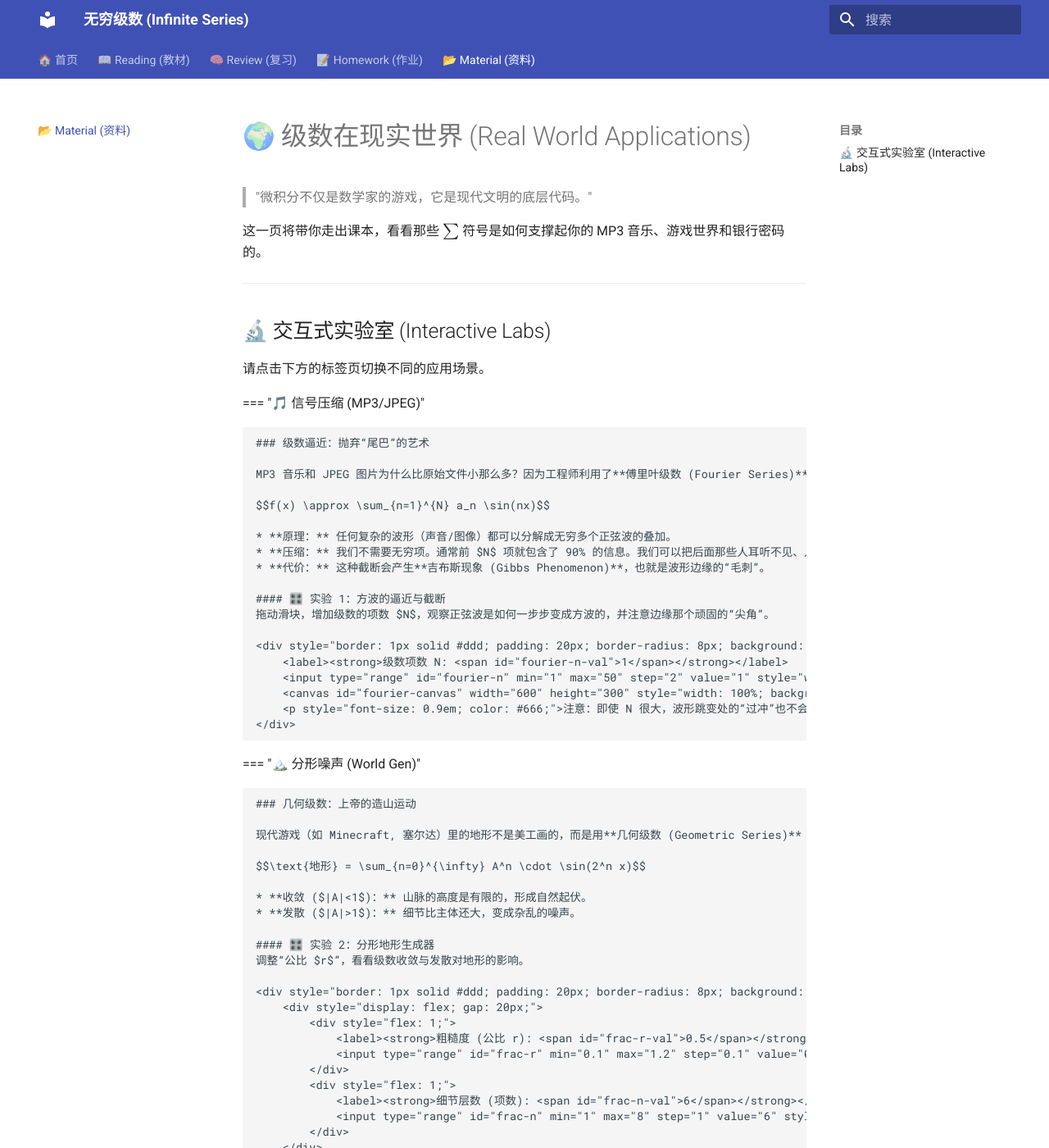
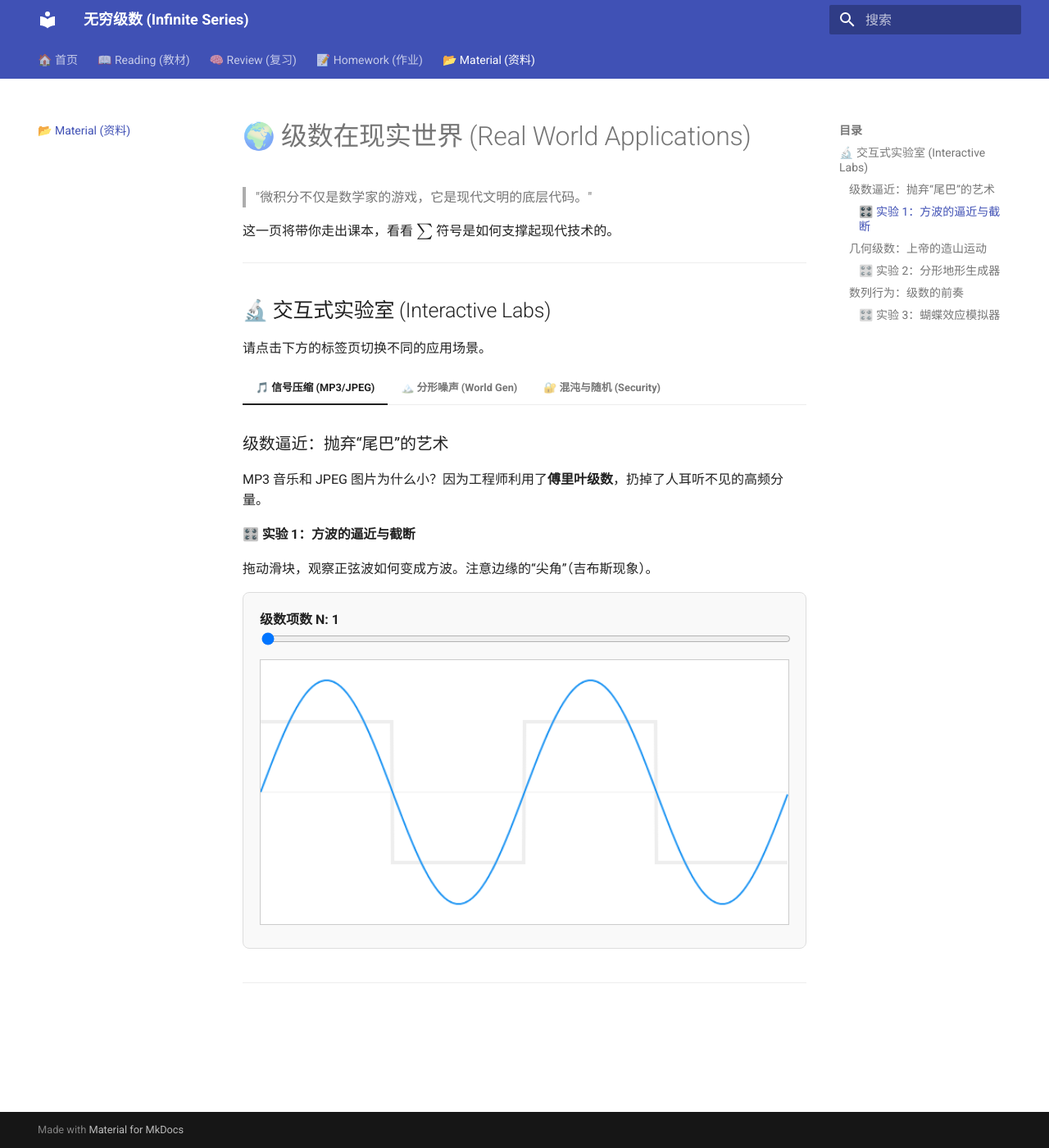
Before and after one commit to umi0924/infinite-series-course, an MkDocs documentation site: the page built from docs/material.md, in a window 1280 px wide and 1400 px high. Shown: the whole window at 82% size. Built offline with MkDocs 1.6.1 and Material for MkDocs 9.7.7, drawn with Linux system fonts in a browser that asks for light colours; some of the changed lines change nothing that is shown; some of the changed text lies outside the part shown.

Commit message:
fix material

```diff
--- a/docs/material.md
+++ b/docs/material.md
@@ -2,7 +2,7 @@
 
 > "微积分不仅是数学家的游戏，它是现代文明的底层代码。"
 
-这一页将带你走出课本，看看那些 $\sum$ 符号是如何支撑起你的 MP3 音乐、游戏世界和银行密码的。
+这一页将带你走出课本，看看 $\sum$ 符号是如何支撑起现代技术的。
 
 ---
 
@@ -14,37 +14,25 @@
 
     ### 级数逼近：抛弃“尾巴”的艺术
 
-    MP3 音乐和 JPEG 图片为什么比原始文件小那么多？因为工程师利用了**傅里叶级数 (Fourier Series)**。
-
-    $$f(x) \approx \sum_{n=1}^{N} a_n \sin(nx)$$
-
-    * **原理：** 任何复杂的波形（声音/图像）都可以分解成无穷多个正弦波的叠加。
-    * **压缩：** 我们不需要无穷项。通常前 $N$ 项就包含了 90% 的信息。我们可以把后面那些人耳听不见、人眼看不清的“高频尾巴”直接扔掉（截断级数）。
-    * **代价：** 这种截断会产生**吉布斯现象 (Gibbs Phenomenon)**，也就是波形边缘的“毛刺”。
+    MP3 音乐和 JPEG 图片为什么小？因为工程师利用了**傅里叶级数**，扔掉了人耳听不见的高频分量。
 
     #### 🎛️ 实验 1：方波的逼近与截断
-    拖动滑块，增加级数的项数 $N$，观察正弦波是如何一步步变成方波的，并注意边缘那个顽固的“尖角”。
+    拖动滑块，观察正弦波如何变成方波。注意边缘的“尖角”（吉布斯现象）。
 
     <div style="border: 1px solid #ddd; padding: 20px; border-radius: 8px; background: #f9f9f9;">
         <label><strong>级数项数 N: <span id="fourier-n-val">1</span></strong></label>
         <input type="range" id="fourier-n" min="1" max="50" step="2" value="1" style="width: 100%;">
         <canvas id="fourier-canvas" width="600" height="300" style="width: 100%; background: white; border: 1px solid #ccc; margin-top: 10px;"></canvas>
-        <p style="font-size: 0.9em; color: #666;">注意：即使 N 很大，波形跳变处的“过冲”也不会消失，这就是吉布斯现象。</p>
     </div>
 
 === "🏔️ 分形噪声 (World Gen)"
 
     ### 几何级数：上帝的造山运动
 
-    现代游戏（如 Minecraft, 塞尔达）里的地形不是美工画的，而是用**几何级数 (Geometric Series)** 算出来的。
-
-    $$\text{地形} = \sum_{n=0}^{\infty} A^n \cdot \sin(2^n x)$$
-
-    * **收敛 ($|A|<1$)：** 山脉的高度是有限的，形成自然起伏。
-    * **发散 ($|A|>1$)：** 细节比主体还大，变成杂乱的噪声。
+    游戏里的地形是用**几何级数**算出来的。
 
     #### 🎛️ 实验 2：分形地形生成器
-    调整“公比 $r$”，看看级数收敛与发散对地形的影响。
+    调整“公比 $r$”，看看级数收敛（山脉）与发散（噪声）的区别。
 
     <div style="border: 1px solid #ddd; padding: 20px; border-radius: 8px; background: #f9f9f9;">
         <div style="display: flex; gap: 20px;">
@@ -53,7 +41,7 @@
                 <input type="range" id="frac-r" min="0.1" max="1.2" step="0.1" value="0.5" style="width: 100%;">
             </div>
             <div style="flex: 1;">
-                <label><strong>细节层数 (项数): <span id="frac-n-val">6</span></strong></label>
+                <label><strong>细节层数: <span id="frac-n-val">6</span></strong></label>
                 <input type="range" id="frac-n" min="1" max="8" step="1" value="6" style="width: 100%;">
             </div>
         </div>
@@ -65,15 +53,10 @@
 
     ### 数列行为：级数的前奏
 
-    在讨论级数求和之前，我们必须先看**数列 (Sequence)** 本身的性质。
-
-    * **收敛数列：** 最终趋向于一个固定值。如果不稳定，它就是**发散**的。
-    * **混沌 (Chaos)：** 一种特殊的发散。它在固定范围内乱跳，看起来像随机数，但完全由公式确定。
-
-    **应用：** 银行和加密货币利用这种“对初始条件极度敏感”的特性（蝴蝶效应）来生成随机密码。如果数列收敛，你的密码就被黑客预测了！
+    如果数列本身就**发散**且**混沌**，它就成了最好的加密工具。
 
     #### 🎛️ 实验 3：蝴蝶效应模拟器
-    对比两个初始值只差 `0.000001` 的序列。在 $r=3.9$ (混沌) 时，它们会在第几步分道扬镳？
+    对比两个初始值只差 `0.000001` 的序列，在 $r=3.9$ 时会发生什么？
 
     <div style="border: 1px solid #ddd; padding: 20px; border-radius: 8px; background: #f9f9f9;">
         <label><strong>生长参数 r: <span id="chaos-r-val">3.90</span></strong></label>
@@ -85,166 +68,132 @@
 ---
 
 <script>
-// === Lab 1: Fourier Series Script ===
+// Lab 1: Fourier
 (function() {
-    const slider = document.getElementById('fourier-n');
-    const label = document.getElementById('fourier-n-val');
-    const canvas = document.getElementById('fourier-canvas');
-    const ctx = canvas.getContext('2d');
+    setTimeout(function() { // 延迟加载以确保 Canvas 已渲染
+        const slider = document.getElementById('fourier-n');
+        const label = document.getElementById('fourier-n-val');
+        const canvas = document.getElementById('fourier-canvas');
+        if(!canvas) return;
+        const ctx = canvas.getContext('2d');
 
-    function draw() {
-        const N = parseInt(slider.value);
-        label.textContent = N;
-        const width = canvas.width;
-        const height = canvas.height;
+        function draw() {
+            const N = parseInt(slider.value);
+            label.textContent = N;
+            const w = canvas.width; const h = canvas.height;
+            ctx.clearRect(0,0,w,h);
 
-        ctx.clearRect(0, 0, width, height);
+            ctx.beginPath(); ctx.strokeStyle='#eee'; ctx.moveTo(0,h/2); ctx.lineTo(w,h/2); ctx.stroke();
 
-        // Draw Axis
-        ctx.beginPath();
-        ctx.strokeStyle = '#eee';
-        ctx.moveTo(0, height/2);
-        ctx.lineTo(width, height/2);
-        ctx.stroke();
+            // Gray Square Wave
+            ctx.beginPath(); ctx.strokeStyle='#eee'; ctx.lineWidth=4;
+            for(let x=0; x<w; x++) {
+                const t = (x/w)*4*Math.PI;
+                const y = (t%(2*Math.PI)<Math.PI) ? -0.8 : 0.8;
+                const py = h/2 + y*(h/3);
+                if(x===0) ctx.moveTo(x,py); else ctx.lineTo(x,py);
+            }
+            ctx.stroke();
 
-        // Draw Target Square Wave (Gray)
-        ctx.beginPath();
-        ctx.strokeStyle = '#eee';
-        ctx.lineWidth = 4;
-        for(let x=0; x<width; x++) {
-            const t = (x / width) * 4 * Math.PI; // 2 periods
-            const y = (t % (2*Math.PI) < Math.PI) ? -0.8 : 0.8;
-            const py = height/2 + y * (height/3);
-            if(x===0) ctx.moveTo(x, py); else ctx.lineTo(x, py);
+            // Blue Fourier
+            ctx.beginPath(); ctx.strokeStyle='#2196F3'; ctx.lineWidth=2;
+            for(let x=0; x<w; x++) {
+                let t = (x/w)*4*Math.PI;
+                let sum = 0;
+                for(let i=1; i<=N; i+=2) sum += (1/i)*Math.sin(i*t);
+                let y = h/2 + sum*(h/3)*-1.27;
+                if(x===0) ctx.moveTo(x,y); else ctx.lineTo(x,y);
+            }
+            ctx.stroke();
         }
-        ctx.stroke();
-
-        // Draw Fourier Sum (Blue)
-        ctx.beginPath();
-        ctx.strokeStyle = '#2196F3';
-        ctx.lineWidth = 2;
-        for (let x = 0; x < width; x++) {
-            let t = (x / width) * 4 * Math.PI; // 0 to 4pi
-            let sum = 0;
-            // Sum of odd harmonics: sin(x) + 1/3sin(3x) + 1/5sin(5x)...
-            for (let i = 1; i <= N; i += 2) {
-                sum += (1/i) * Math.sin(i * t);
-            }
-            // Scale and center
-            let y = height / 2 + sum * (height / 3) * -1.27; // 1.27 is to normalize 4/pi
-            if (x === 0) ctx.moveTo(x, y);
-            else ctx.lineTo(x, y);
-        }
-        ctx.stroke();
-    }
-    slider.addEventListener('input', draw);
-    draw(); // Init
+        slider.addEventListener('input', draw);
+        draw();
+    }, 500);
 })();
 
-// === Lab 2: Fractal Terrain Script ===
+// Lab 2: Fractal
 (function() {
-    const rSlider = document.getElementById('frac-r');
-    const nSlider = document.getElementById('frac-n');
-    const rLabel = document.getElementById('frac-r-val');
-    const nLabel = document.getElementById('frac-n-val');
-    const status = document.getElementById('frac-status');
-    const canvas = document.getElementById('frac-canvas');
-    const ctx = canvas.getContext('2d');
+    setTimeout(function() {
+        const rSlider = document.getElementById('frac-r');
+        const nSlider = document.getElementById('frac-n');
+        const rLabel = document.getElementById('frac-r-val');
+        const nLabel = document.getElementById('frac-n-val');
+        const status = document.getElementById('frac-status');
+        const canvas = document.getElementById('frac-canvas');
+        if(!canvas) return;
+        const ctx = canvas.getContext('2d');
 
-    function draw() {
-        const r = parseFloat(rSlider.value);
-        const octaves = parseInt(nSlider.value);
-        rLabel.textContent = r;
-        nLabel.textContent = octaves;
+        function draw() {
+            const r = parseFloat(rSlider.value);
+            const oct = parseInt(nSlider.value);
+            rLabel.textContent = r; nLabel.textContent = oct;
 
-        if(r >= 1.0) {
-            status.textContent = "⚠️ 级数发散：噪点与混沌 (非自然地形)";
-            status.style.color = "red";
-        } else {
-            status.textContent = "✅ 级数收敛：自然山脉";
-            status.style.color = "green";
+            if(r>=1.0) { status.textContent="⚠️ 级数发散：噪声"; status.style.color="red"; }
+            else { status.textContent="✅ 级数收敛：自然山脉"; status.style.color="green"; }
+
+            const w=canvas.width; const h=canvas.height;
+            ctx.clearRect(0,0,w,h);
+            ctx.beginPath(); ctx.strokeStyle='#eee'; ctx.moveTo(0,h/2); ctx.lineTo(w,h/2); ctx.stroke();
+
+            ctx.beginPath(); ctx.strokeStyle=(r>=1.0)?'#E91E63':'#4CAF50'; ctx.lineWidth=2;
+            for(let x=0; x<w; x++) {
+                let y=0; let amp=60; let freq=0.02;
+                for(let i=0; i<oct; i++) {
+                    y += amp*Math.sin(x*freq);
+                    amp *= r; freq *= 2;
+                }
+                const py = h/2 + y;
+                if(x===0) ctx.moveTo(x,py); else ctx.lineTo(x,py);
+            }
+            ctx.stroke();
         }
-
-        ctx.clearRect(0, 0, canvas.width, canvas.height);
-        ctx.beginPath();
-        ctx.moveTo(0, canvas.height/2);
-        ctx.lineTo(canvas.width, canvas.height/2);
-        ctx.strokeStyle = '#eee';
-        ctx.stroke();
-
-        ctx.beginPath();
-        ctx.strokeStyle = (r >= 1.0) ? '#E91E63' : '#4CAF50';
-        ctx.lineWidth = 2;
-
-        for (let x = 0; x < canvas.width; x++) {
-            let y = 0;
-            let amp = 60;
-            let freq = 0.02;
-            for (let i = 0; i < octaves; i++) {
-                y += amp * Math.sin(x * freq);
-                amp *= r; // Geometric Series Decay
-                freq *= 2;
-            }
-            const py = canvas.height/2 + y;
-            if (x === 0) ctx.moveTo(x, py);
-            else ctx.lineTo(x, py);
-        }
-        ctx.stroke();
-    }
-    rSlider.addEventListener('input', draw);
-    nSlider.addEventListener('input', draw);
-    draw();
+        rSlider.addEventListener('input', draw);
+        nSlider.addEventListener('input', draw);
+        draw();
+    }, 500);
 })();
 
-// === Lab 3: Chaos Script ===
+// Lab 3: Chaos
 (function() {
-    const slider = document.getElementById('chaos-r');
-    const label = document.getElementById('chaos-r-val');
-    const canvas = document.getElementById('chaos-canvas');
-    const ctx = canvas.getContext('2d');
+    setTimeout(function() {
+        const slider = document.getElementById('chaos-r');
+        const label = document.getElementById('chaos-r-val');
+        const canvas = document.getElementById('chaos-canvas');
+        if(!canvas) return;
+        const ctx = canvas.getContext('2d');
 
-    function draw() {
-        const r = parseFloat(slider.value);
-        label.textContent = r.toFixed(2);
+        function draw() {
+            const r = parseFloat(slider.value);
+            label.textContent = r.toFixed(2);
+            const w=canvas.width; const h=canvas.height;
+            ctx.clearRect(0,0,w,h);
+            ctx.beginPath(); ctx.strokeStyle='#eee'; ctx.moveTo(0,h); ctx.lineTo(w,h); ctx.stroke();
 
-        ctx.clearRect(0, 0, canvas.width, canvas.height);
+            let x1=0.5; let x2=0.500001;
+            const steps=60; const stepX=w/steps;
 
-        // Axis
-        ctx.beginPath(); ctx.strokeStyle='#eee';
-        ctx.moveTo(0, canvas.height); ctx.lineTo(canvas.width, canvas.height); ctx.stroke();
+            // User A
+            ctx.beginPath(); ctx.strokeStyle='#2196F3'; ctx.lineWidth=2;
+            let cx1=x1;
+            for(let i=0; i<steps; i++) {
+                let px=i*stepX; let py=h-(cx1*h*0.9);
+                if(i===0) ctx.moveTo(px,py); else ctx.lineTo(px,py);
+                cx1=r*cx1*(1-cx1);
+            }
+            ctx.stroke();
 
-        // Simulate two sequences
-        let x1 = 0.5;
-        let x2 = 0.500001;
-        const steps = 60;
-        const stepX = canvas.width / steps;
-
-        // Draw User A (Blue)
-        ctx.beginPath(); ctx.strokeStyle = '#2196F3'; ctx.lineWidth=2;
-        let currX1 = x1;
-        for(let i=0; i<steps; i++) {
-            let plotX = i * stepX;
-            let plotY = canvas.height - (currX1 * canvas.height * 0.9);
-            if(i===0) ctx.moveTo(plotX, plotY); else ctx.lineTo(plotX, plotY);
-            currX1 = r * currX1 * (1 - currX1);
+            // Hacker B
+            ctx.beginPath(); ctx.strokeStyle='#F44336'; ctx.lineWidth=2; ctx.setLineDash([5,5]);
+            let cx2=x2;
+            for(let i=0; i<steps; i++) {
+                let px=i*stepX; let py=h-(cx2*h*0.9);
+                if(i===0) ctx.moveTo(px,py); else ctx.lineTo(px,py);
+                cx2=r*cx2*(1-cx2);
+            }
+            ctx.stroke(); ctx.setLineDash([]);
         }
-        ctx.stroke();
-
-        // Draw Hacker B (Red)
-        ctx.beginPath(); ctx.strokeStyle = '#F44336'; ctx.lineWidth=2;
-        let currX2 = x2;
-        // Use setLineDash to make it distinct
-        ctx.setLineDash([5, 5]);
-        for(let i=0; i<steps; i++) {
-            let plotX = i * stepX;
-            let plotY = canvas.height - (currX2 * canvas.height * 0.9);
-            if(i===0) ctx.moveTo(plotX, plotY); else ctx.lineTo(plotX, plotY);
-            currX2 = r * currX2 * (1 - currX2);
-        }
-        ctx.stroke();
-        ctx.setLineDash([]); // Reset
-    }
-    slider.addEventListener('input', draw);
-    draw();
+        slider.addEventListener('input', draw);
+        draw();
+    }, 500);
 })();
 </script>
--- a/mkdocs.yml
+++ b/mkdocs.yml
@@ -22,6 +22,9 @@ markdown_extensions:
   - admonition              # 提示框
   - pymdownx.details        # 折叠内容
   - attr_list               # 图片调整
+  - pymdownx.superfences  # <--- 必须加上这一行！
+  - pymdownx.tabbed:      # <--- 建议加上这行明确配置 Tab
+      alternate_style: true
 
 extra_javascript:
   - https://polyfill.io/v3/polyfill.min.js?features=es6
```
